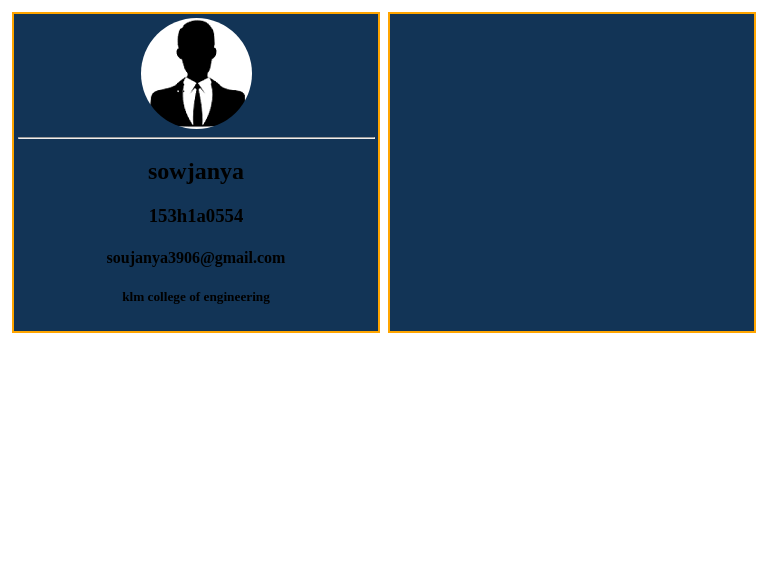
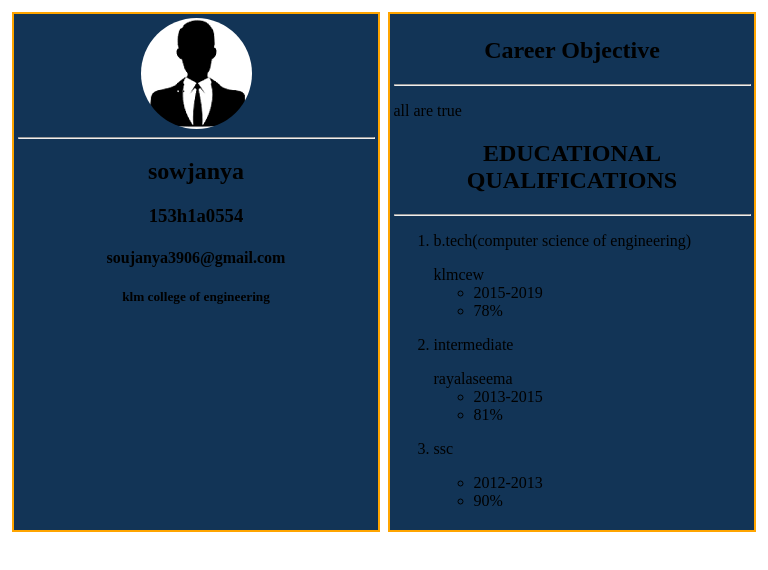
Before and after one commit to sowram456/myresume, a plain HTML site: page index.html in a window 768 px wide. Drawn offline with Linux system fonts and the light colour scheme.

Commit message:
first commit

```diff
--- /dev/null
+++ b/images/resumebuilderproject_files/main.css
@@ -0,0 +1,92 @@
+body{
+	background-color:;
+}
+.parent{
+display: flex;
+flex-direction: row;
+}
+.leftchild{
+width:25%;
+background-color:#ddd;
+padding:0.5%;
+margin:0.5%;
+border:2px solid orange;
+}
+.rightchild{
+width:75%;
+background-color:;
+padding:0.5%;
+margin:0.5%;
+border:2px solid orange;
+}
+.profile-image{
+display:block;
+border-radius:50%;
+vertical-align:middle;
+margin-left: auto;
+margin-right: auto;
+}
+h2,h3,h4,h5{
+	text-align: center;
+
+}
+@media only screen and (min-width:320px) and (max-width:468px){
+.parent{
+display:flex;
+flex-direction:column;
+}
+.leftchild{
+width:100%;
+background-color:#ddd;
+padding:0.5%;
+margin:0.5%;
+border:2px solid orange;
+}
+.rightchild{
+width:100%;
+background-color:#ddd;
+padding:0.5%;
+margin:0.5%;
+border:2px solid orange;
+}
+}
+@media only screen and (min-width:468px) and (max-width:768px){
+.parent{
+display:flex;
+flex-direction:row;
+}
+.leftchild{
+width:100%;
+background-color:#f231c3;
+padding:0.5%;
+margin:0.5%;
+border:2px solid orange;
+}
+.rightchild{
+width:100%;
+background-color:#f23123;
+padding:0.5%;
+margin:0.5%;
+border:2px solid orange;
+}
+}
+@media only screen and (min-width:768px) and (max-width:1024px){
+.parent{
+display:flex;
+flex-direction:row;
+}
+.leftchild{
+width:100%;
+background-color:#123456;
+padding:0.5%;
+margin:0.5%;
+border:2px solid orange;
+}
+.rightchild{
+width:100%;
+background-color:#123456;
+padding:0.5%;
+margin:0.5%;
+border:2px solid orange;
+}
+}
--- a/index.html
+++ b/index.html
@@ -20,5 +20,6 @@
 </div>
 </div>
 <script type="text/javascript" src="JSS/page.js"></script>
+<script type="text/javascript" src="script/main.js"></script>
 </body>
 </html>
--- a/resources/data.json
+++ b/resources/data.json
@@ -11,6 +11,7 @@
 {
 "degree":"intermediate",
 "college":"rayalaseema",
+
 "data":["2013-2015","81%"]
 },
 {
--- /dev/null
+++ b/script/main.js
@@ -0,0 +1,55 @@
+function getfile(file,callback){
+var xhr=new XMLHttpRequest();
+xhr.overrideMimeType("application/json");
+xhr.open("GET",file,true)
+xhr.onreadystatechange=function(){
+if(xhr.readyState===4 && xhr.status=="200"){
+callback(xhr.responseText);
+}
+};
+xhr.send();
+}
+getfile("resources/data.json",function(text){
+let data=JSON.parse(text);
+console.log(data);
+career(data.basics);
+education(data.education);
+})
+var right_child=document.querySelector(".rightchild");
+function career(info){
+var h2=document.createElement("h2");
+h2.textContent="Career Objective";
+right_child.appendChild(h2);
+var hr=document.createElement("hr");
+right_child.appendChild(hr);
+var career_info=document.createElement("p");
+career_info.textContent=info.objective;
+right_child.appendChild(career_info);
+}
+function education(edu){
+var edu_title=document.createElement("h2");
+edu_title.textContent="EDUCATIONAL QUALIFICATIONS"
+right_child.appendChild(edu_title);
+var hr=document.createElement("hr");
+right_child.appendChild(hr);
+var ol=document.createElement("ol");
+right_child.appendChild(ol);
+for(var i=0; i<edu.length; i++)
+{
+var li =document.createElement("li");
+li.textContent=edu[i].degree;
+ol.appendChild(li);
+var p=document.createElement("p");
+p.textContent=edu[i].college;
+ol.appendChild(p);
+console.log(edu[i].data.length);
+var sub_ul=document.createElement("ul");
+p.appendChild(sub_ul);
+for(j=0; j<edu[i].data.length; j++)
+{
+var sub_li=document.createElement("li");
+sub_li.textContent=edu[i].data[j];
+sub_ul.appendChild(sub_li);
+}
+}
+}
```
Also changed, not shown: images/resumebuilderproject.html (added, +25 -0 lines), images/resumebuilderproject_files/download.png (added), 2 other files.
